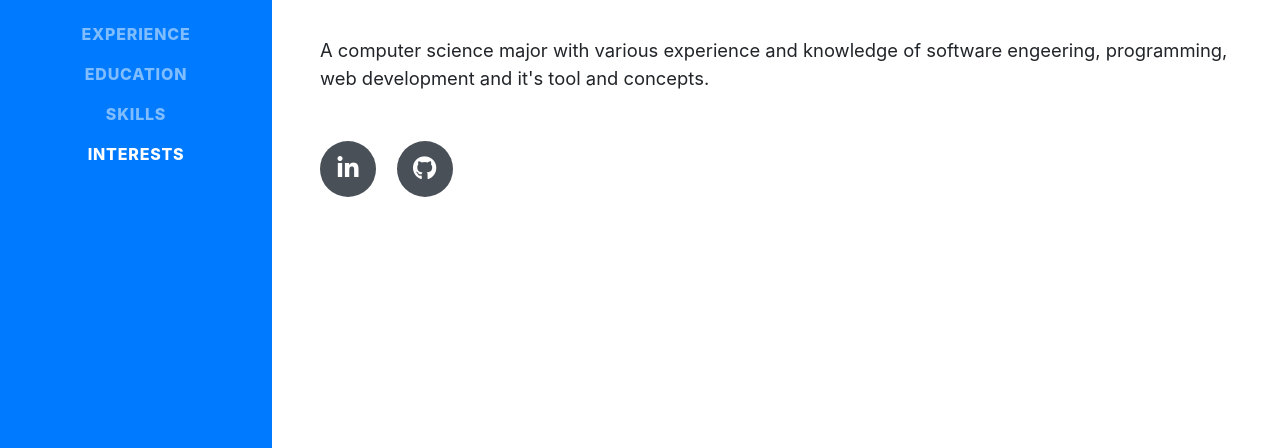
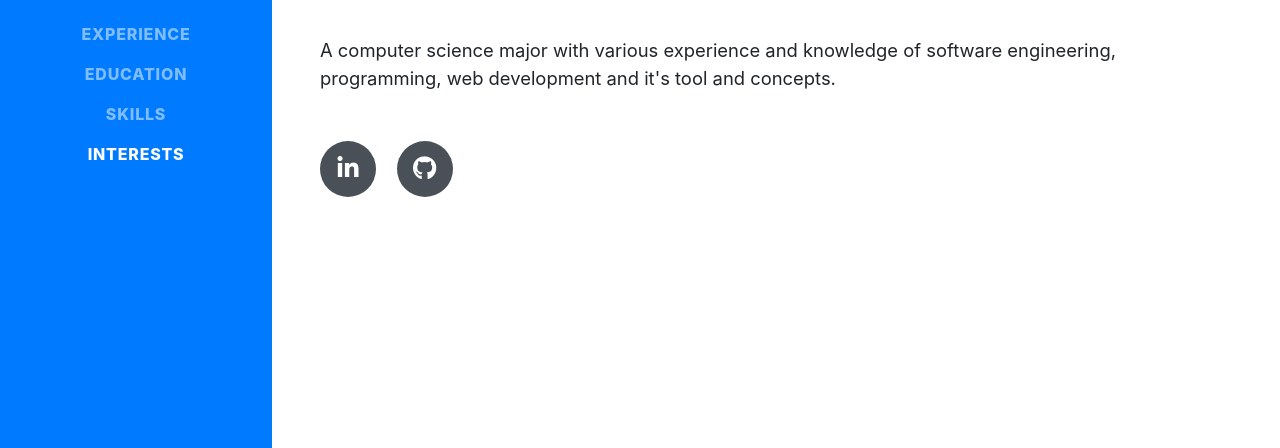
Before and after one commit to imadhavb/imadhavb.github.io, a website with bundled scripts: page index.html in a window 1280 px wide. Shown: the part 349-797 px from the top of the page. Built offline with nearby package versions, Linux system fonts and the light colour scheme; a web font is replaced by a local one.

Commit message:
Update index.html

```diff
--- a/index.html
+++ b/index.html
@@ -68,7 +68,7 @@
           <a href="mailto:bajgaimadhav@gmail.com">bajgaimadhav@gmail.com</a>
         </div>
         <p class="lead mb-5">
-          A computer science major with various experience and knowledge of software engeering, programming, web
+          A computer science major with various experience and knowledge of software engineering, programming, web
           development and it's tool and concepts. </p>
         <div class="social-icons">
           <a href="#">
```
